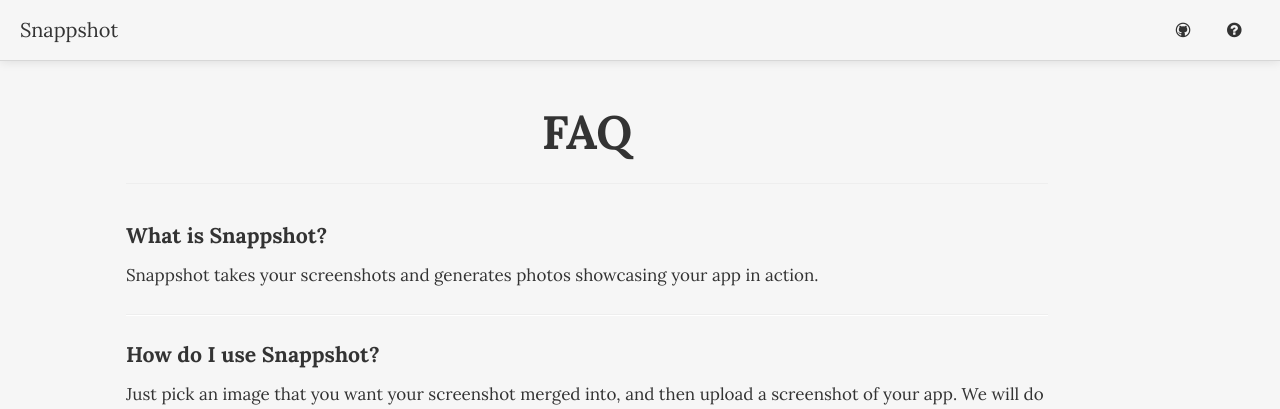
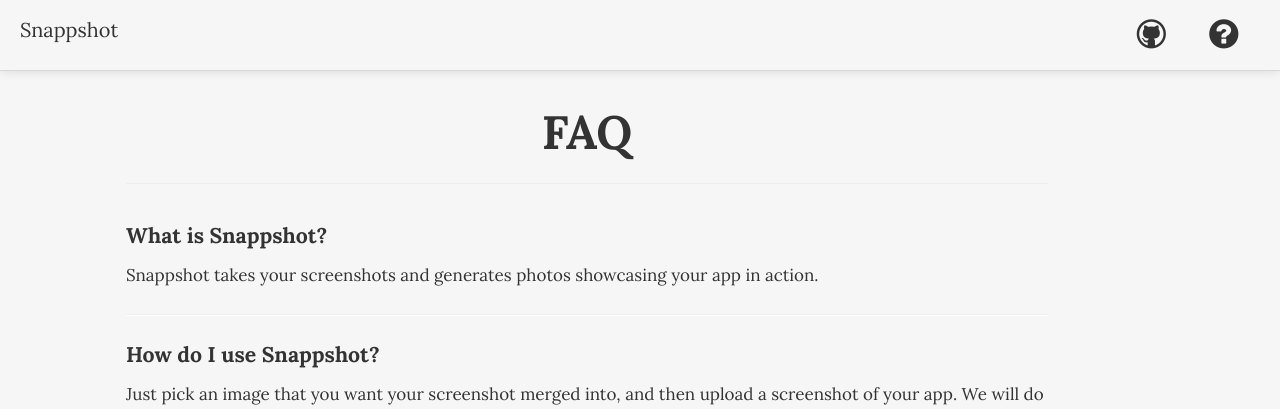
Before and after one commit to JustinJudd/snappshot, a Django app: template snappshot/templates/faq.j2 in a window 1280 px wide. Shown: the top 409 px of the page. Run offline with Django 3.2, Linux system fonts and the light colour scheme; the template is opened without the code that fills it, so the values that code supplies are empty; some libraries are stand-ins or nearby versions.

Commit message:
Made navbar icons larger

```diff
--- a/snappshot/templates/base.j2
+++ b/snappshot/templates/base.j2
@@ -77,8 +77,8 @@
             <!-- Put nav items here -->
             </ul>
             <ul class="nav pull-right inline">
-            <li><a href="https://github.com/JustinJudd/snappshot"><i class="icon-github"></i></a></li>
-            <li><a href="/snappshot/faq"><i class="icon-question-sign"></i></a></li>
+            <li><a href="https://github.com/JustinJudd/snappshot"><i class="icon-github icon-2x"></i></a></li>
+            <li><a href="/snappshot/faq"><i class="icon-question-sign icon-2x"></i></a></li>
 
             </ul>
 
```
